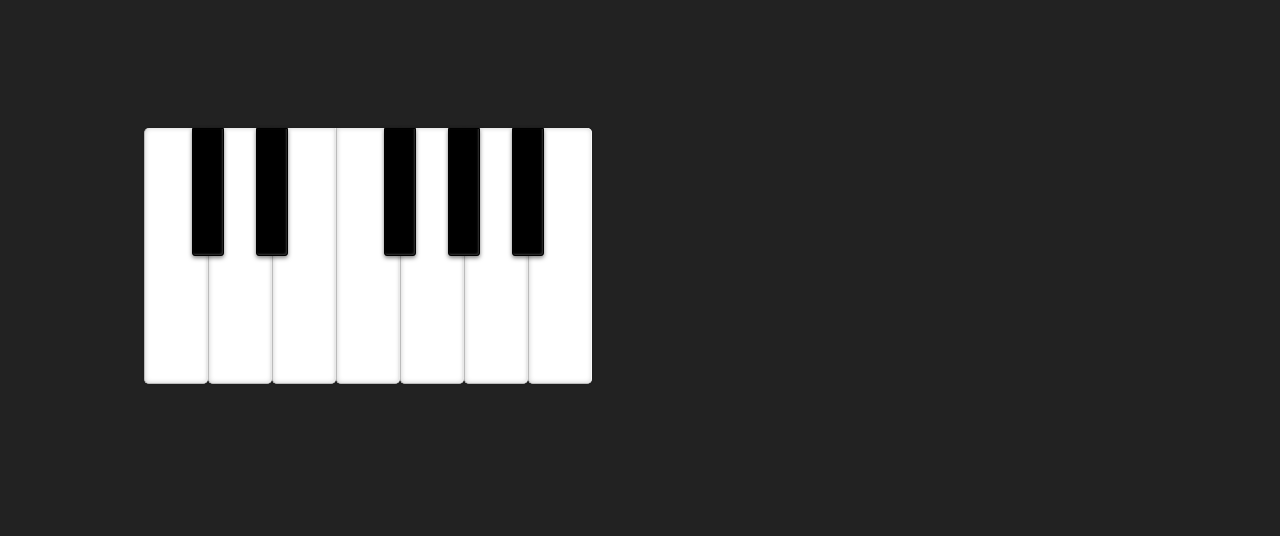
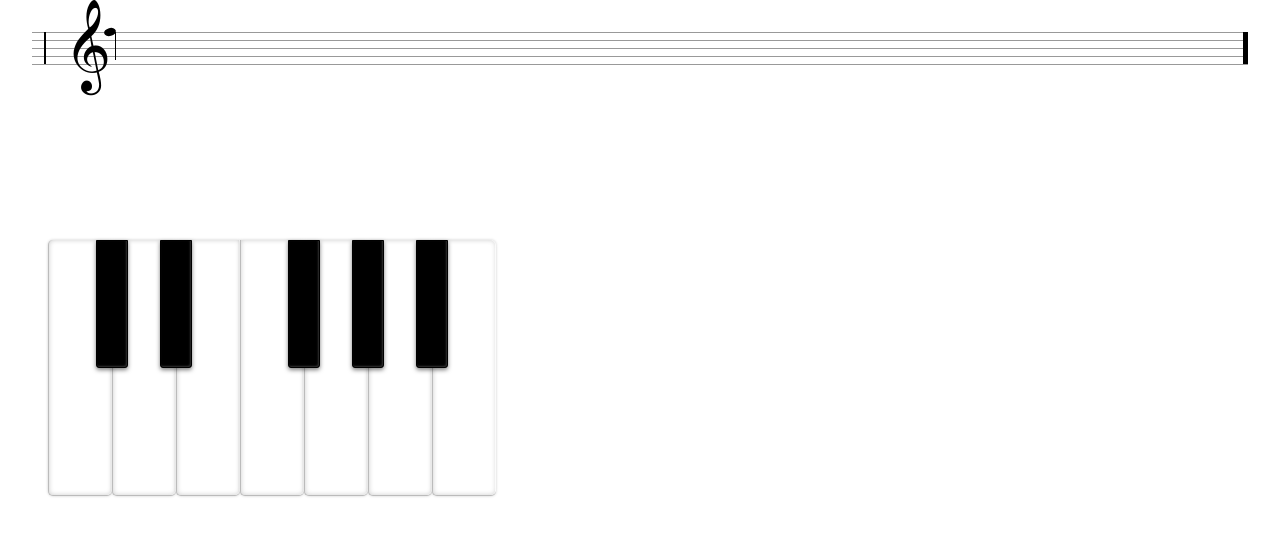
Before and after one commit to nathancashmore/piano-tutor, a React (Create React App) app: page / in a window 1280 px wide. Shown: the top 536 px of the page. Built offline with nearby package versions, Linux system fonts and the light colour scheme.

Commit message:
Add stave to App

```diff
--- a/src/App.css
+++ b/src/App.css
@@ -1,5 +1,6 @@
 @import "./styles/keyboard.css";
 @import "./styles/key.css";
+@import "./styles/stave.css";
 
 * {
   box-sizing:border-box
@@ -7,5 +8,5 @@
 
 body {
   margin:0;
-  background-color:#222;
+  background-color: white;
 }
--- a/src/App.tsx
+++ b/src/App.tsx
@@ -1,10 +1,22 @@
 import React from 'react';
 import './App.css';
 import Keyboard from "./component/Keyboard";
+import Stave from "./component/Stave";
 
 function App() {
+
+    // So a note is displayed on the stave
+    // If you click the right note on the keyboard then:
+    // * the note goes green
+    // * the note plays correctly
+    // * a random new note appears
+    // However if its incorrect the note:
+    // * the note goes red
+    // * an incorrect buzzer noise is played
+
     return (
         <>
+            <Stave/>
             <Keyboard/>
         </>
     );
--- a/src/component/Keyboard.tsx
+++ b/src/component/Keyboard.tsx
@@ -3,6 +3,7 @@
 
 const Keyboard: React.FC = () => {
     return (
+        <div className="keyboard-container">
             <div data-testid={"keyboard"} className="keyboard">
                 <Key note={'c'} color={'white'}/>
                 <Key note={'cs'} color={'black'}/>
@@ -17,6 +18,7 @@
                 <Key note={'as'} color={'black'}/>
                 <Key note={'b'} color={'white'}/>
             </div>
+        </div>
     )
 }
 
--- /dev/null
+++ b/src/component/Stave.tsx
@@ -0,0 +1,16 @@
+import React from 'react';
+
+const Stave: React.FC = () => {
+    return (
+        <div className="staff-container">
+            <div className="staff">
+                <div className="bar double"/>
+                <div className="clef treble"/>
+                <div className="quarter note f5"/>
+                <div className="bar end"/>
+            </div>
+        </div>
+    )
+}
+
+export default Stave;
--- a/src/styles/keyboard.css
+++ b/src/styles/keyboard.css
@@ -1,7 +1,10 @@
+.keyboard-container {
+    margin:5em auto;
+}
+
 .keyboard {
     height:18.875em;
     width:68em;
-    margin:5em auto;
     padding:3em 0 0 3em;
     position:relative;
 }
--- /dev/null
+++ b/src/styles/stave.css
@@ -0,0 +1,151 @@
+
+.staff {
+    font-size: 0;
+    background-image: linear-gradient(180deg, #999 0, #999 1px, transparent 1px, transparent 8px, #999 8px, #999 9px, transparent 9px, transparent 16px, #999 16px, #999 17px, transparent 17px, transparent 24px, #999 24px, #999 25px, transparent 25px, transparent 32px, #999 32px, #999 33px, transparent 33px);
+    background-size: 100% 80px;
+}
+
+.staff-container {
+    background-color: white;
+    padding-top : 2rem;
+    padding-left : 2rem;
+    padding-right : 2rem;
+}
+
+.bar {
+    position: relative;
+    display: inline-block;
+    height: 32px;
+    margin: 0 12px 48px;
+    width: 2px;
+    border-right: 1px solid black;
+}
+
+.bar.double,
+.bar.end {
+    border-left: 1px solid black;
+}
+.bar.end {
+    float: right;
+    border-right-width: 4px;
+    margin-right: 0;
+}
+
+
+.clef {
+    position: relative;
+    display: inline-block;
+    margin: 0 12px 48px 6px;
+    padding-right: 1rem;
+    width: 12px;
+    height: 32px;
+}
+
+.clef::before {
+    position: absolute;
+}
+
+.treble::before {
+    margin-top: -2.4rem;
+    font-size: 5rem;
+    content: "\1D11E";
+}
+
+.bass::before {
+    margin-top: -1rem;
+    font-size: 3rem;
+    content: "\1D122";
+}
+
+.note {
+    position: relative;
+    display: inline-block;
+    width: 12px;
+    height: 32px;
+    margin: 0 12px 48px;
+}
+.debug .note {
+    outline: 1px solid rgba(255, 0, 0, 0.1);
+}
+.note::before {
+    height: 8px;
+    width: 12px;
+}
+.whole.note::before {
+    position: absolute;
+    content: "";
+    box-sizing: border-box;
+    border: 1px solid black;
+    border-left-width: 4px;
+    border-right-width: 4px;
+    border-radius: 50%;
+}
+.half.note::after,
+.quarter.note::after {
+    content: "";
+    height: 28px;
+    width: 1px;
+    background-color: black;
+    position: absolute;
+    top: -24px;
+    right: 0;
+}
+.half.note::before,
+.quarter.note::before {
+    position: absolute;
+    content: "";
+    transform: rotatez(-15deg);
+    border-radius: 50%;
+}
+.half.note::before {
+    box-sizing: border-box;
+    border: 1px solid black;
+    border-top-width: 2.18181818px;
+    border-bottom-width: 2.18181818px;
+}
+.quarter.note::before {
+    background-color: black;
+}
+.note.d4 {
+    top: 32px;
+}
+.note.e4 {
+    top: 28px;
+}
+.note.f4 {
+    top: 24px;
+}
+.note.g4 {
+    top: 20px;
+}
+.note.a5 {
+    top: 16px;
+}
+.note.b5 {
+    top: 12px;
+}
+.note.c5 {
+    top: 8px;
+}
+.note.d5 {
+    top: 4px;
+}
+.note.e5 {
+    top: 0px;
+}
+.note.f5 {
+    top: -4px;
+}
+.note.g5 {
+    top: -8px;
+}
+.quarter.note.d5::after,
+.half.note.d5::after,
+.quarter.note.e5::after,
+.half.note.e5::after,
+.quarter.note.f5::after,
+.half.note.f5::after,
+.quarter.note.g5::after,
+.half.note.g5::after {
+    top: 4px;
+}
```
Lines whose indentation alone changed are shown as unchanged.
